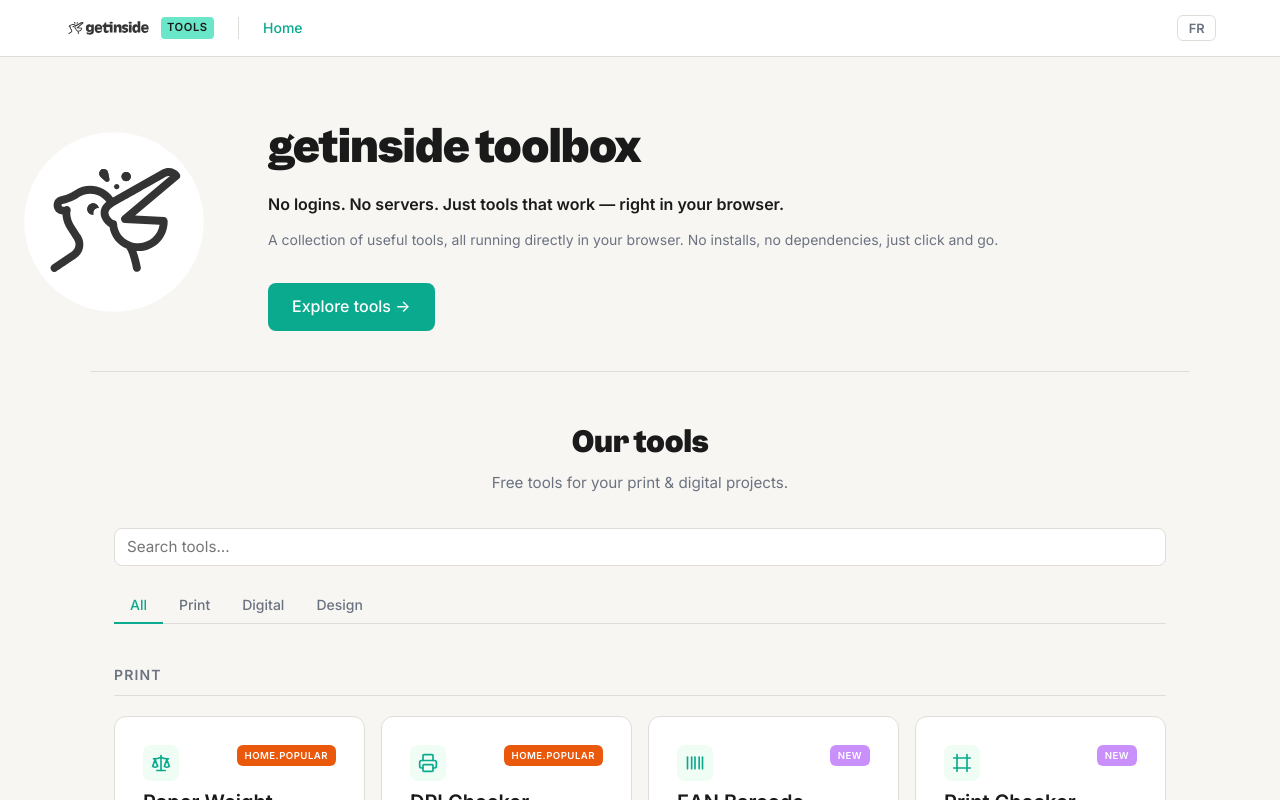
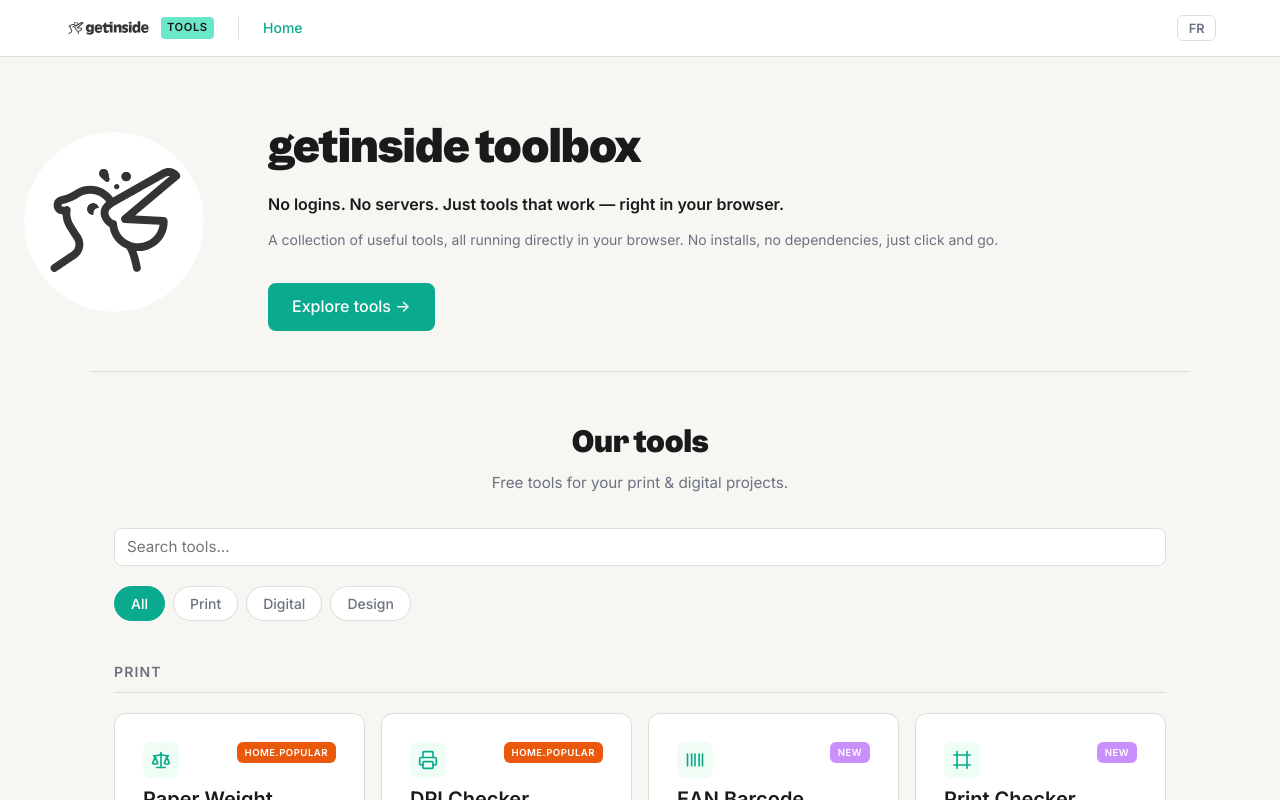
Before and after one commit to getinside-ops/tools, a Vue app: page / in a window 1280 px wide. Shown: the top 800 px of the page. Built offline with nearby package versions, Linux system fonts and the light colour scheme.

Commit message:
style: update tab filter with pill-style design
Co-authored-by: Qwen-Coder <qwen-coder@alibabacloud.com>

```diff
--- a/src/views/HomeView.vue
+++ b/src/views/HomeView.vue
@@ -278,27 +278,34 @@ function setCategory(cat: string) {
 /* Search */
 .home-search { margin-bottom: 1.25rem; }
 
-/* Underline tabs */
+/* Zerokit-style pill tabs */
 .home-tab-bar {
   display: flex;
-  border-bottom: 1px solid var(--gi-border);
-  margin-bottom: 0;
+  gap: var(--gi-space-sm);
+  margin-bottom: var(--gi-space-lg);
+  flex-wrap: wrap;
 }
 .home-tab {
-  padding: 0.6rem 1rem;
-  border: none;
-  background: transparent;
-  font-size: 0.875rem;
+  padding: 0.5rem 1rem;
+  border: 1.5px solid var(--gi-border);
+  background: var(--gi-surface);
+  font-size: var(--gi-font-size-sm);
   font-weight: 500;
   color: var(--gi-text-muted);
-  border-bottom: 2px solid transparent;
-  margin-bottom: -1px;
+  border-radius: var(--gi-radius-pill);
   cursor: pointer;
   font-family: inherit;
-  transition: color 0.12s, border-color 0.12s;
+  transition: all var(--gi-transition-fast);
 }
-.home-tab:hover { color: var(--gi-text); }
-.home-tab.active { color: var(--gi-brand); border-bottom-color: var(--gi-brand); }
+.home-tab:hover {
+  border-color: var(--gi-border-hover);
+  color: var(--gi-text);
+}
+.home-tab.active {
+  background: var(--gi-brand);
+  color: white;
+  border-color: var(--gi-brand);
+}
 
 /* Category section header */
 .home-cat-header {
```
